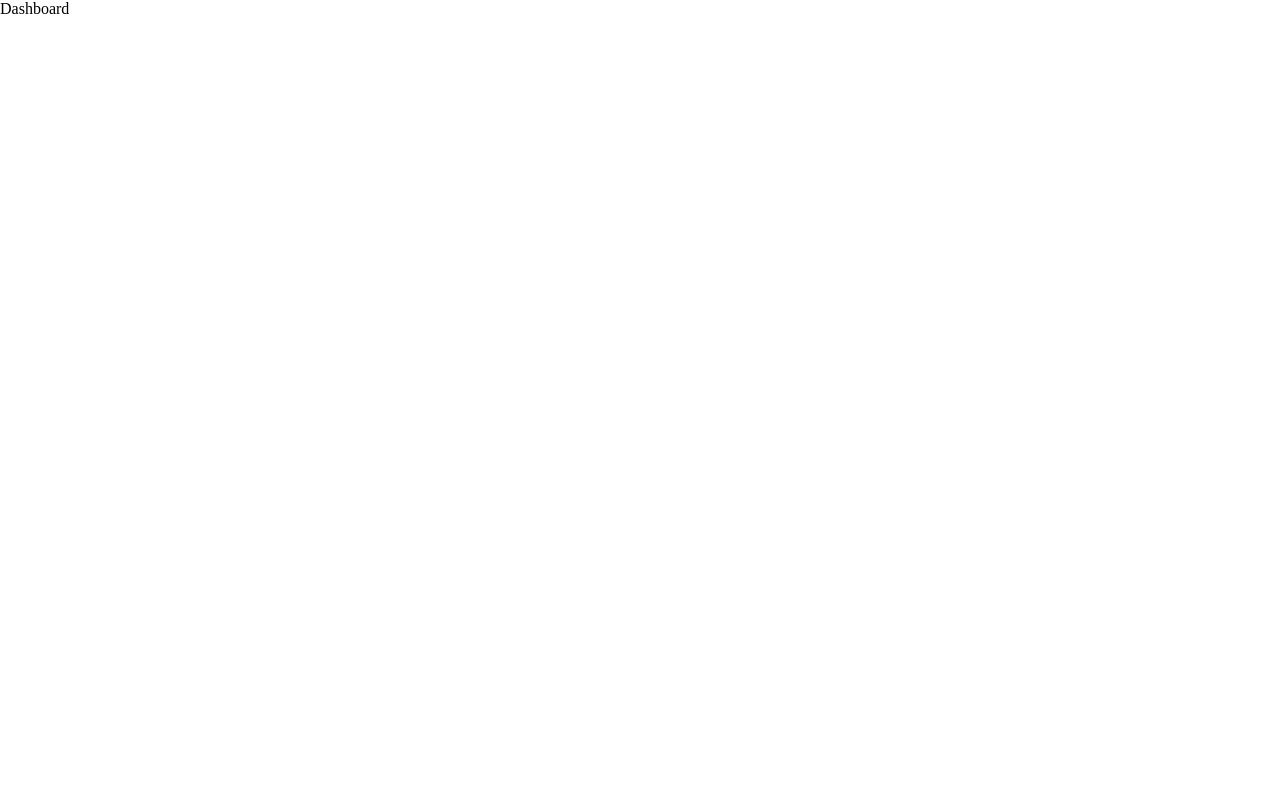
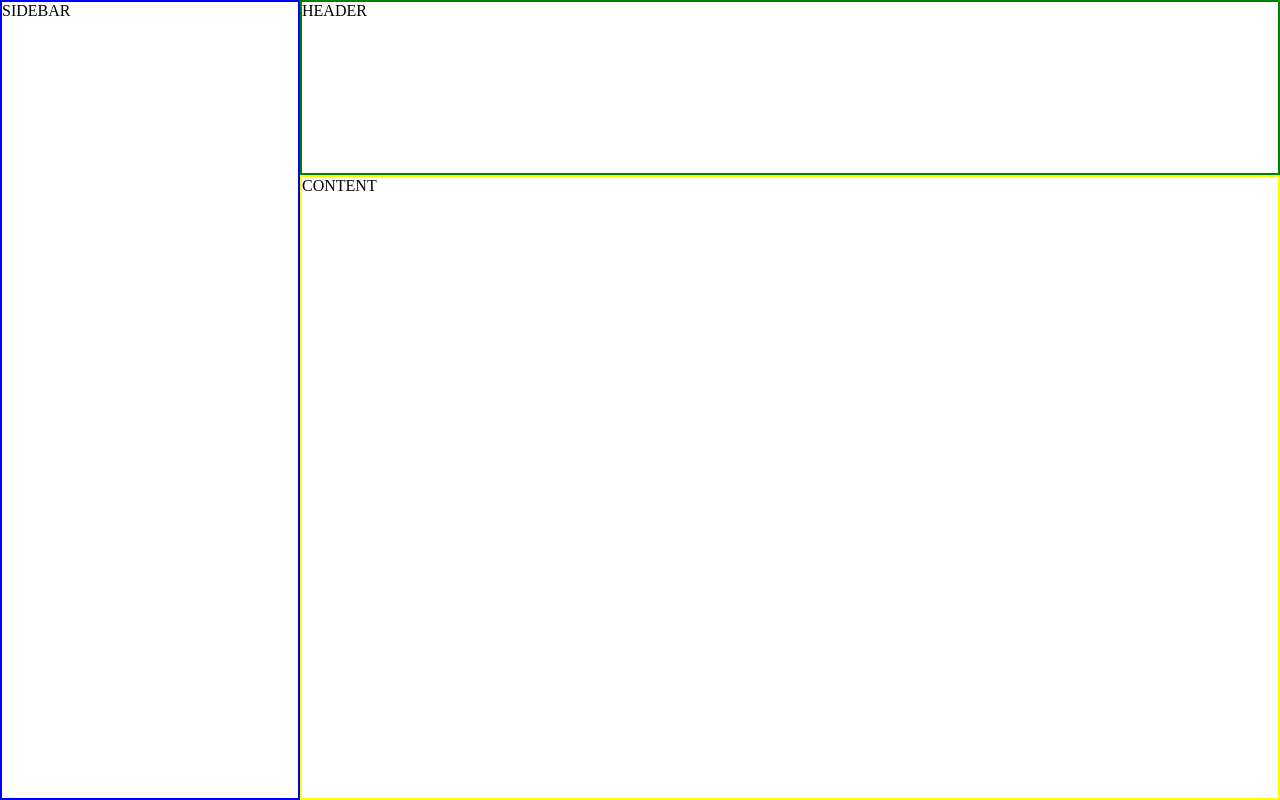
Before and after one commit to Einschleicher/odin-admin-dashboard, a plain HTML site: page index.html in a window 1280 px wide. Drawn offline with Linux system fonts and the light colour scheme.

Commit message:
Add basic layout

```diff
--- a/index.html
+++ b/index.html
@@ -7,6 +7,8 @@
     <link rel="stylesheet" href="styles.css">
 </head>
 <body>
-    Dashboard
+    <div class="sidebar">SIDEBAR</div>
+    <div class="header">HEADER</div>
+    <div class="content">CONTENT</div>
 </body>
 </html>
--- a/styles.css
+++ b/styles.css
@@ -2,3 +2,23 @@
     padding: 0;
     margin: 0;
 }
+
+body {
+    display: grid;
+    grid-template-columns: 300px 1fr;
+    grid-template-rows: 175px 1fr;
+    height: 100vh;
+}
+
+.sidebar {
+    border: 2px solid blue;
+    grid-row: 1 / 3;
+}
+
+.header {
+    border: 2px solid green;
+}
+
+.content {
+    border: 2px solid yellow;
+}
```
